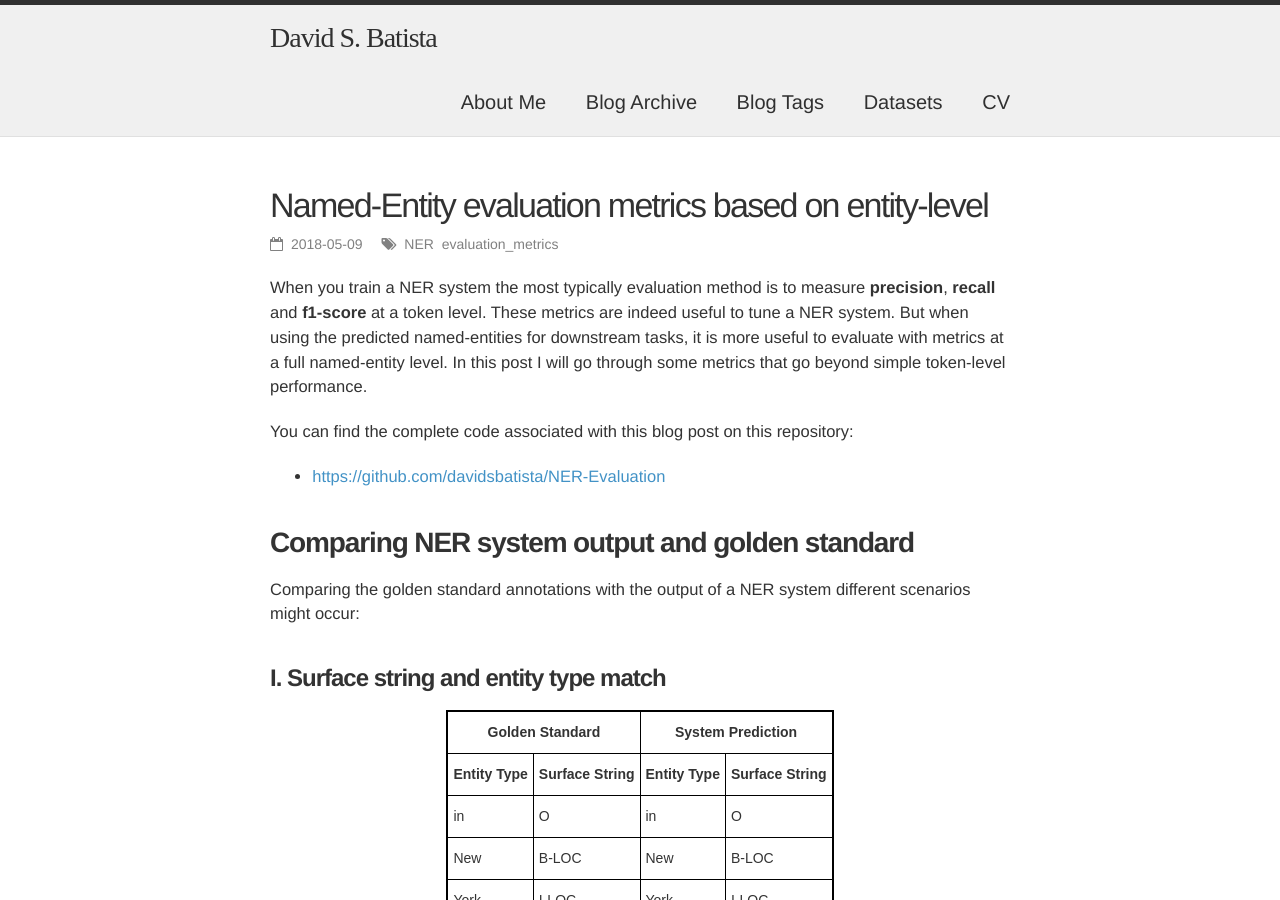
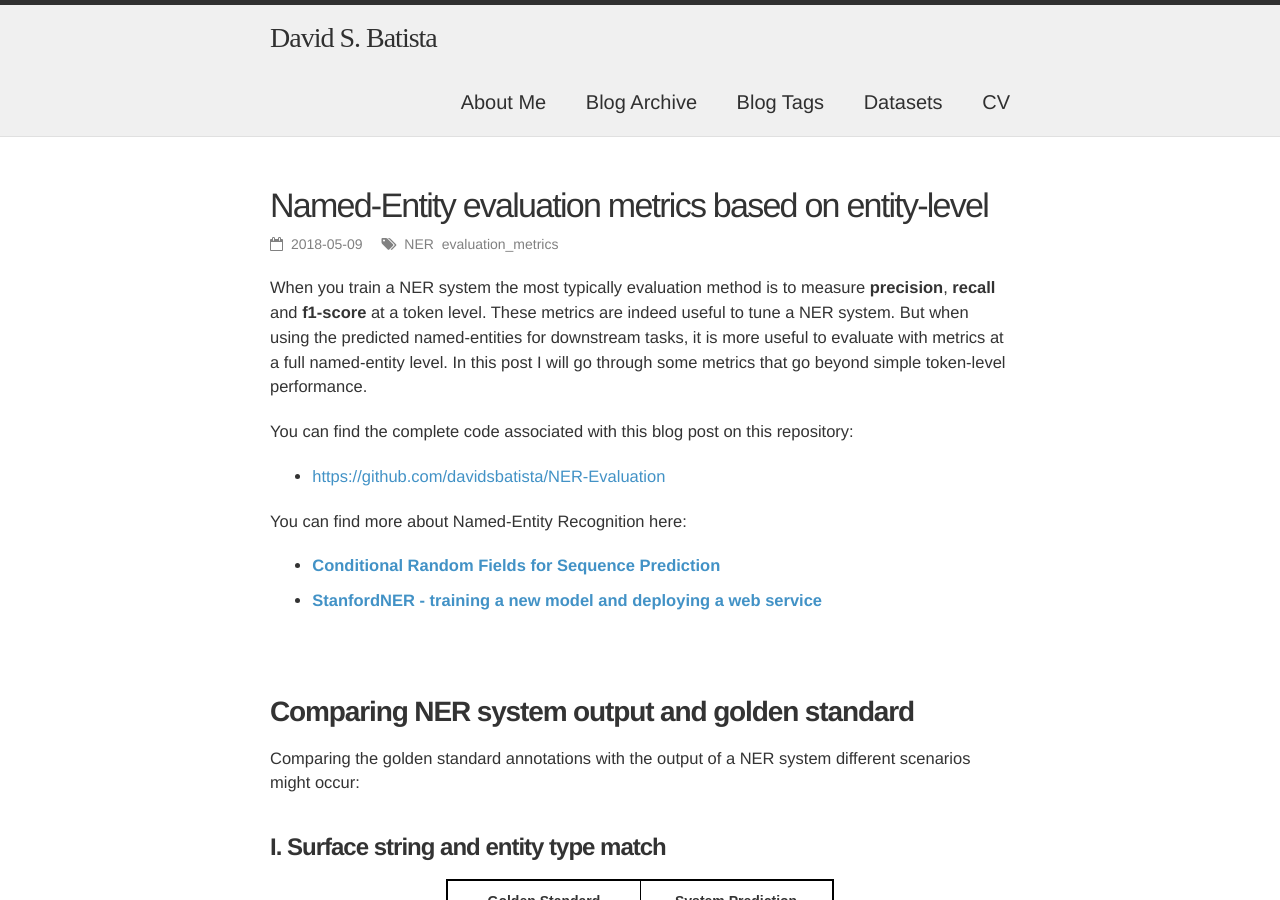
Before and after one commit to davidsbatista/davidsbatista.net, a Jekyll site: the page built from _posts/2018-05-09-Named_Entity_Evaluation.md, in a window 1280 px wide and 900 px high. Built offline with Jekyll 4.4.1, drawn with Linux system fonts in a browser that asks for light colours; nearby versions of some CDN libraries; some web fonts are replaced; formulas are drawn with MathJax 3; comment, search, counter and statistics services are not loaded.

Commit message:
added inter-links

```diff
--- a/_posts/2018-05-09-Named_Entity_Evaluation.md
+++ b/_posts/2018-05-09-Named_Entity_Evaluation.md
@@ -14,6 +14,15 @@ When you train a NER system the most typically evaluation method is to measure _
 You can find the complete code associated with this blog post on this repository:
 
 * [https://github.com/davidsbatista/NER-Evaluation](https://github.com/davidsbatista/NER-Evaluation)
+
+You can find more about Named-Entity Recognition here:
+
+* __[Conditional Random Fields for Sequence Prediction](../../../../../blog/2017/11/13/Conditional_Random_Fields/)__
+
+* __[StanfordNER - training a new model and deploying a web service](../../../../../blog/2018/01/23/StanfordNER/)__
+
+<br>
+
 
 ### __Comparing NER system output and golden standard__
 
```
